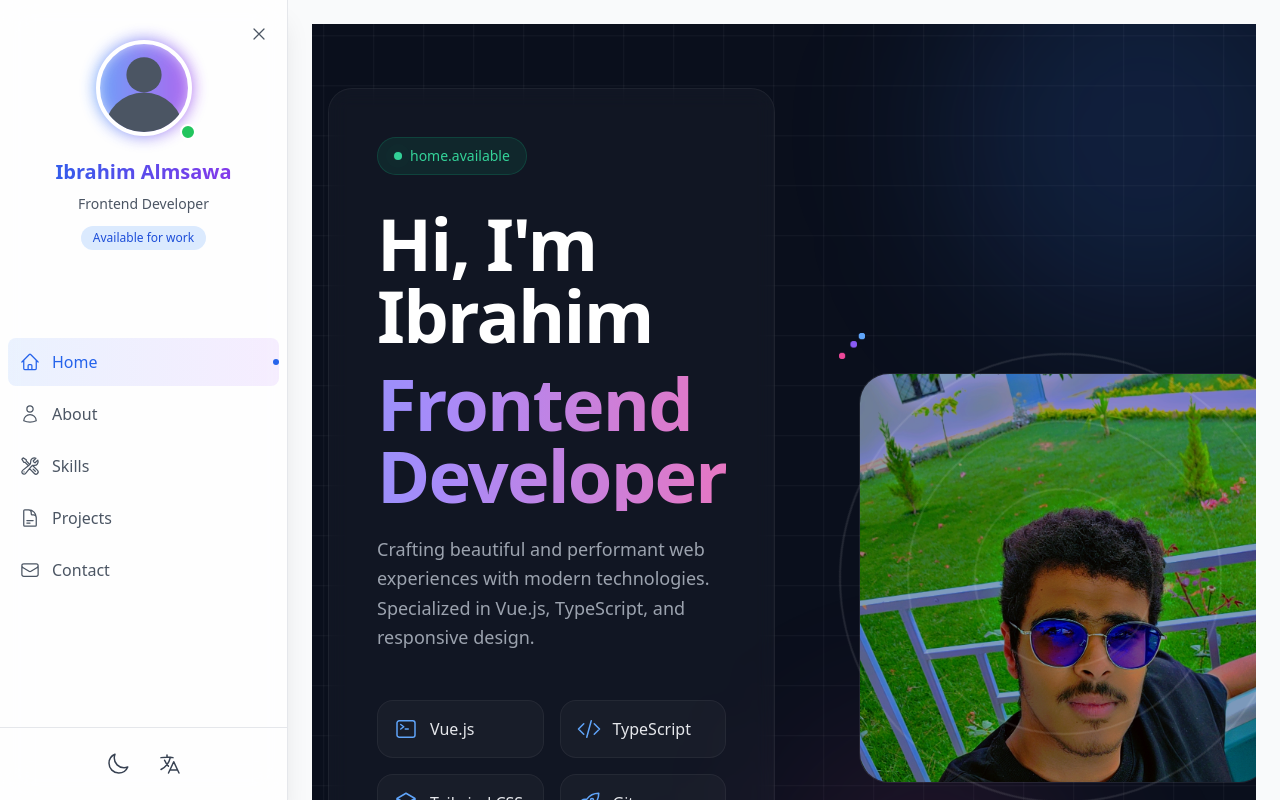
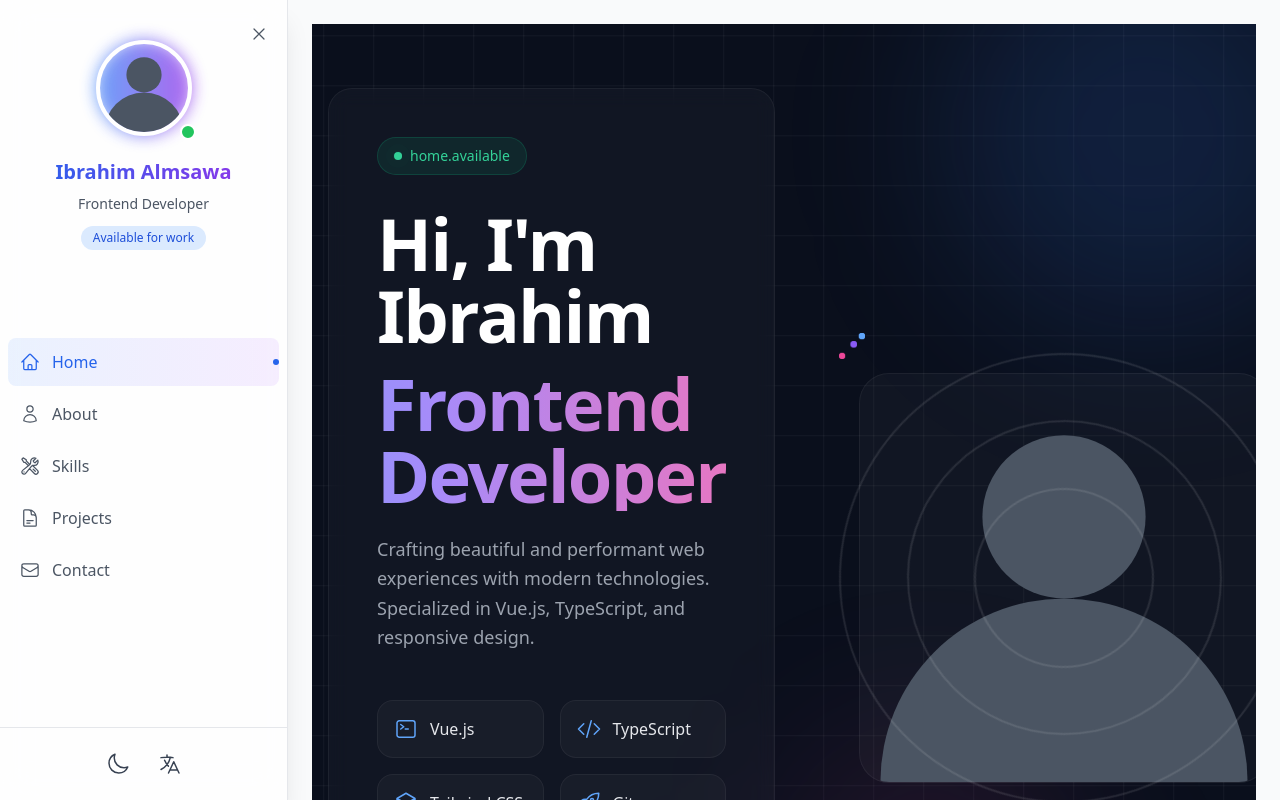
Before and after one commit to Ibrahim-Almsawa/Portfolio-, a Vue app: page / in a window 1280 px wide. Shown: the top 800 px of the page. Built offline with nearby package versions, Linux system fonts and the light colour scheme.

Commit message:
update the image

```diff
--- a/src/views/AboutView.vue
+++ b/src/views/AboutView.vue
@@ -78,7 +78,7 @@
           <div class="relative w-full h-full p-2">
             <div class="w-full h-full rounded-full overflow-hidden bg-white dark:bg-gray-800 border-4 border-white dark:border-gray-700">
               <img
-                src="@/assets/Snapchat-613910532.jpg"
+                src="@/assets/profile-placeholder.svg"
                 alt="Profile"
                 class="w-full h-full object-cover transform transition-transform duration-500 hover:scale-110"
               />
--- a/src/views/HomeView.vue
+++ b/src/views/HomeView.vue
@@ -72,7 +72,7 @@
           <div class="profile-frame">
             <div class="profile-image-wrapper">
               <img
-                src="@/assets/Snapchat-613910532.jpg"
+                src="@/assets/profile-placeholder.svg"
                 alt="Profile"
                 class="profile-image"
               />
```
